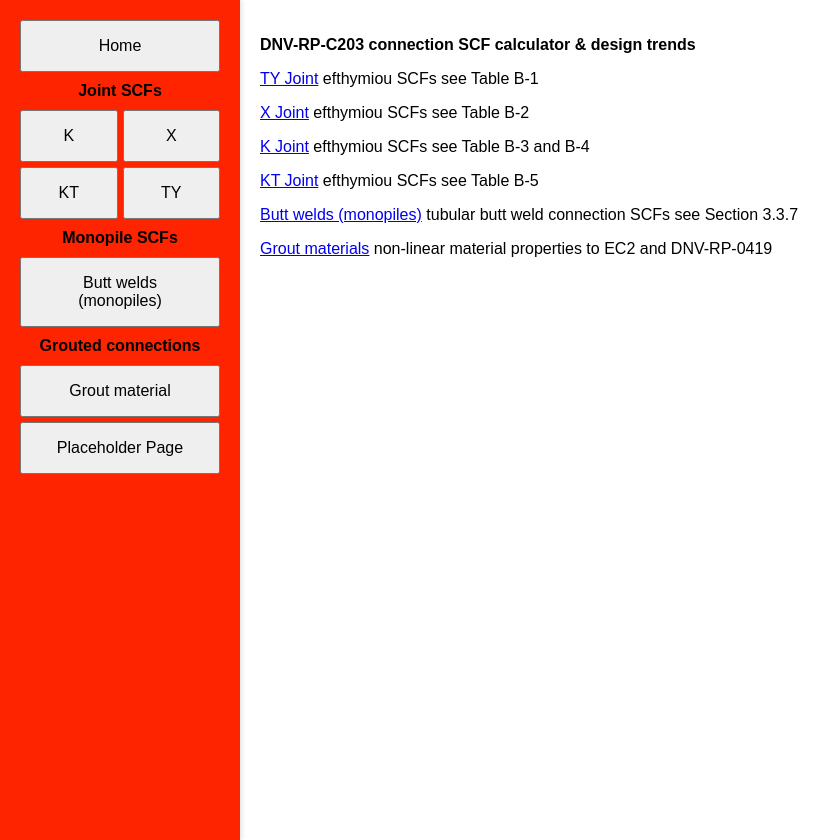
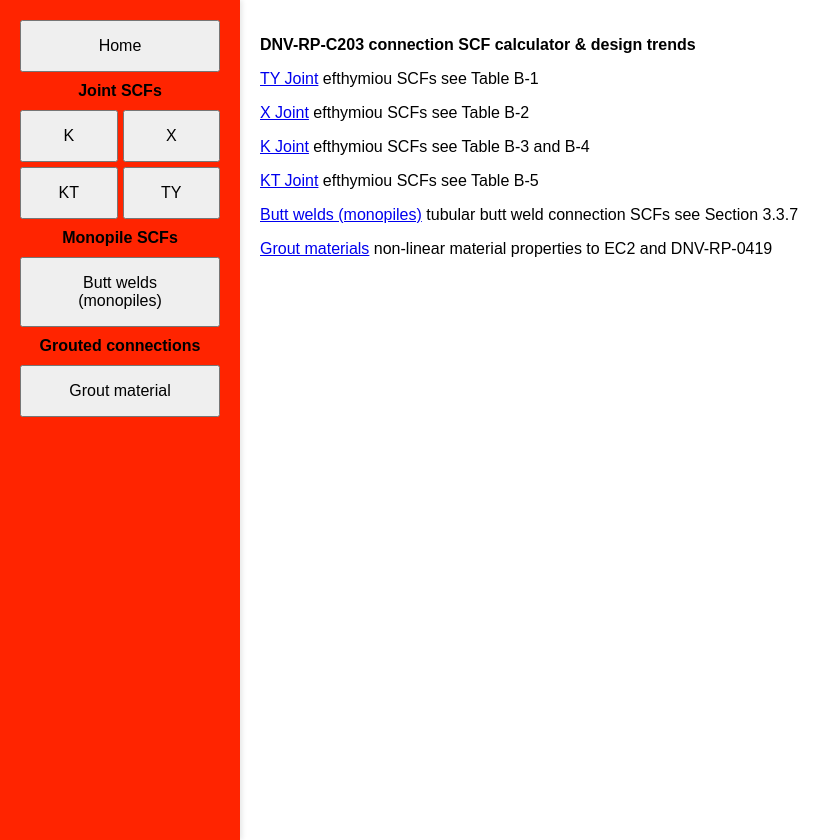
Before and after one commit to willwhitearup/oswdesigntools, a Flask app: page / in a window 1280 px wide. Shown: the whole page, without its empty margins (0-840 px from the left). Run offline with Flask 3, Linux system fonts and the light colour scheme.

Commit message:
small update to format

```diff
--- a/templates/base.html
+++ b/templates/base.html
@@ -77,7 +77,6 @@
         <button onclick="window.location.href='/butt_weld_mps'" aria-label="Butt welds (monopiles)">Butt welds<br>(monopiles)</button>
         <strong class="center-text">Grouted connections</strong>
         <button onclick="window.location.href='/placeholder'" aria-label="Grout material">Grout material</button>
-        <button onclick="window.location.href='/placeholder'" aria-label="Placeholder Page">Placeholder Page</button>
     </div>
     <div class="content main-content">
         {% block content %}{% endblock %}
```
